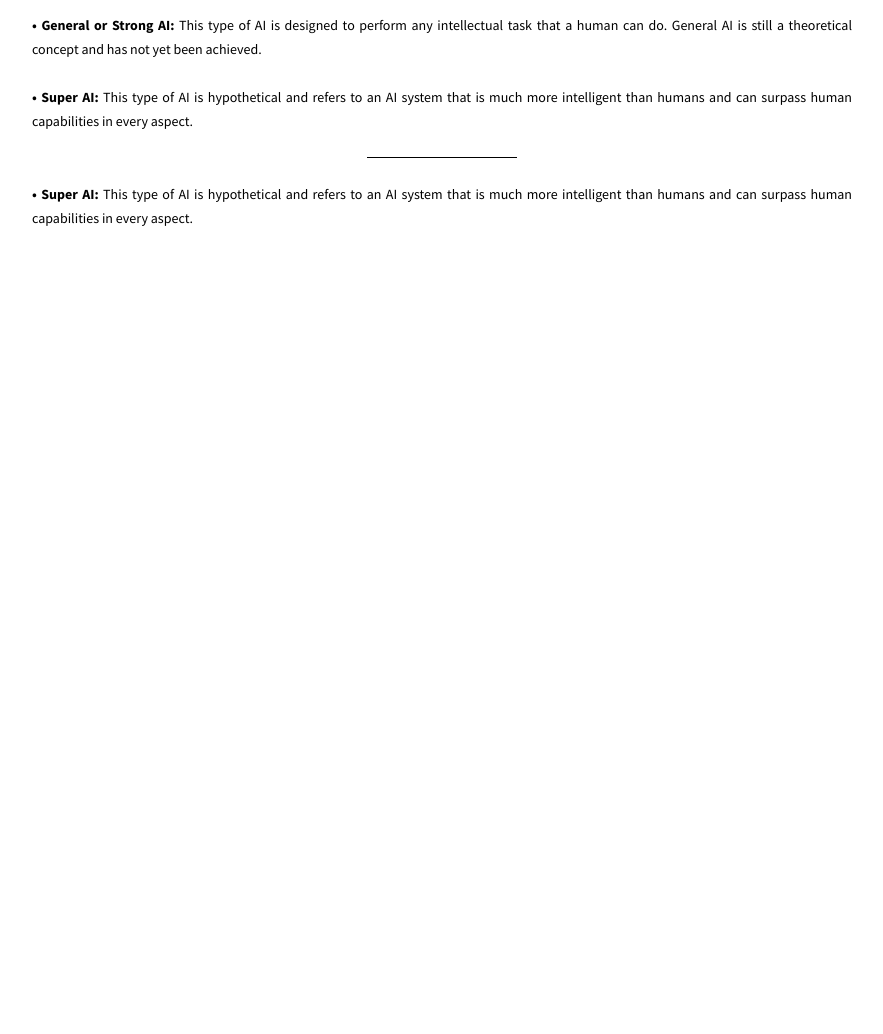
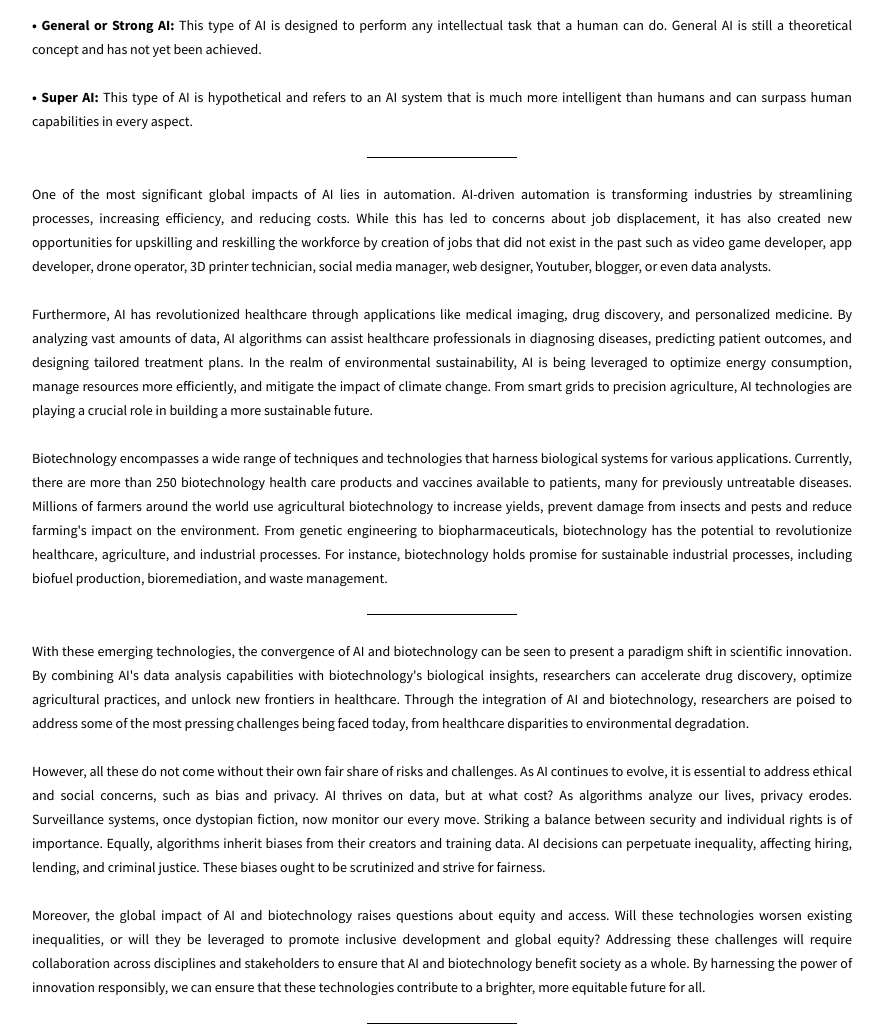
Before and after one commit to MorrisMuuoMulitu/SAIMUN-Blog, a plain HTML site: page index.html in a window 1280 px wide. Shown: the part 3434-4468 px from the top of the page, without its empty margins (198-1081 px from the left). Before the commit the page ends 3746 px from the top, so only its background shows below. Drawn offline with nearby package versions, Linux system fonts and the light colour scheme.

Commit message:
new article full loaded

```diff
--- a/index.html
+++ b/index.html
@@ -81,8 +81,15 @@
     <p class="margin-top-10"><strong>•	Narrow or Weak AI:</strong> This type of AI is designed to perform a specific task, such as playing chess or recognizing faces. Narrow AI is the most common type of AI today.</p>
     <p class="margin-top-10"><strong>•	General or Strong AI:</strong> This type of AI is designed to perform any intellectual task that a human can do. General AI is still a theoretical concept and has not yet been achieved.</p>
     <p class="margin-top-10"><strong>•	Super AI:</strong> This type of AI is hypothetical and refers to an AI system that is much more intelligent than humans and can surpass human capabilities in every aspect.</p>
-     <p class="line-break margin-top-10"></p>
-    <p class="margin-top-10"><strong>•	Super AI:</strong> This type of AI is hypothetical and refers to an AI system that is much more intelligent than humans and can surpass human capabilities in every aspect.</p>
+    <p class="line-break margin-top-10"></p>
+    <p class="margin-top-10">One of the most significant global impacts of AI lies in automation. AI-driven automation is transforming industries by streamlining processes, increasing efficiency, and reducing costs. While this has led to concerns about job displacement, it has also created new opportunities for upskilling and reskilling the workforce by creation of jobs that did not exist in the past such as video game developer, app developer, drone operator, 3D printer technician, social media manager, web designer, Youtuber, blogger, or even data analysts.</p>
+    <p class="margin-top-10">Furthermore, AI has revolutionized healthcare through applications like medical imaging, drug discovery, and personalized medicine. By analyzing vast amounts of data, AI algorithms can assist healthcare professionals in diagnosing diseases, predicting patient outcomes, and designing tailored treatment plans. In the realm of environmental sustainability, AI is being leveraged to optimize energy consumption, manage resources more efficiently, and mitigate the impact of climate change. From smart grids to precision agriculture, AI technologies are playing a crucial role in building a more sustainable future.</p>
+    <p class="margin-top-10">Biotechnology encompasses a wide range of techniques and technologies that harness biological systems for various applications. Currently, there are more than 250 biotechnology health care products and vaccines available to patients, many for previously untreatable diseases. Millions of farmers around the world use agricultural biotechnology to increase yields, prevent damage from insects and pests and reduce farming's impact on the environment. From genetic engineering to biopharmaceuticals, biotechnology has the potential to revolutionize healthcare, agriculture, and industrial processes. For instance,  biotechnology holds promise for sustainable industrial processes, including biofuel production, bioremediation, and waste management.</p>
+    <p class="line-break margin-top-10"></p>
+    <p class="margin-top-10">With these emerging technologies, the convergence of AI and biotechnology can be seen to present a paradigm shift in scientific innovation. By combining AI's data analysis capabilities with biotechnology's biological insights, researchers can accelerate drug discovery, optimize agricultural practices, and unlock new frontiers in healthcare. Through the integration of AI and biotechnology, researchers are poised to address some of the most pressing challenges being faced today, from healthcare disparities to environmental degradation.</p>
+    <p class="margin-top-10">However, all these do not come without their own fair share of risks and challenges. As AI continues to evolve, it is essential to address ethical and social concerns, such as bias and privacy. AI thrives on data, but at what cost? As algorithms analyze our lives, privacy erodes. Surveillance systems, once dystopian fiction, now monitor our every move. Striking a balance between security and individual rights is of importance. Equally, algorithms inherit biases from their creators and training data. AI decisions can perpetuate inequality, affecting hiring, lending, and criminal justice. These biases ought to be scrutinized and strive for fairness.</p>
+    <p class="margin-top-10">Moreover, the global impact of AI and biotechnology raises questions about equity and access. Will these technologies worsen existing inequalities, or will they be leveraged to promote inclusive development and global equity? Addressing these challenges will require collaboration across disciplines and stakeholders to ensure that AI and biotechnology benefit society as a whole. By harnessing the power of innovation responsibly, we can ensure that these technologies contribute to a brighter, more equitable future for all.</p>
+    <p class="line-break margin-top-10"></p>
   </div>
 </section>
 
--- a/style.css
+++ b/style.css
@@ -37,7 +37,7 @@
 /* Section - Parallax */
 /**************************/
 #parallax-world-of-ugg .parallax-one {padding-top: 200px; padding-bottom: 200px; overflow: hidden; position: relative; width: 100%; background-image: url(https://source.unsplash.com/WzfqobnrSVc); background-attachment: fixed; background-size: cover; -moz-background-size: cover; -webkit-background-size: cover; background-repeat: no-repeat; background-position: top center;}
-#parallax-world-of-ugg .parallax-two {padding-top: 200px; padding-bottom: 200px; overflow: hidden; position: relative; width: 100%; background-image: url(https://images.unsplash.com/photo-1432163230927-a32e4fd5a326?dpr=1&auto=format&fit=crop&w=1500&h=1000&q=80&cs=tinysrgb&crop=); background-attachment: fixed; background-size: cover; -moz-background-size: cover; -webkit-background-size: cover; background-repeat: no-repeat; background-position: center center;}
+#parallax-world-of-ugg .parallax-two {padding-top: 200px; padding-bottom: 200px; overflow: hidden; position: relative; width: 100%; background-image: url(https://source.unsplash.com/oyXis2kALVg); background-attachment: fixed; background-size: cover; -moz-background-size: cover; -webkit-background-size: cover; background-repeat: no-repeat; background-position: center center;}
 #parallax-world-of-ugg .parallax-three {padding-top: 200px; padding-bottom: 200px; overflow: hidden; position: relative; width: 100%; background-image: url(https://images.unsplash.com/photo-1440688807730-73e4e2169fb8?dpr=1&auto=format&fit=crop&w=1500&h=1001&q=80&cs=tinysrgb&crop=); background-attachment: fixed; background-size: cover; -moz-background-size: cover; -webkit-background-size: cover; background-repeat: no-repeat; background-position: center center;}
 
 /* Extras */
```
